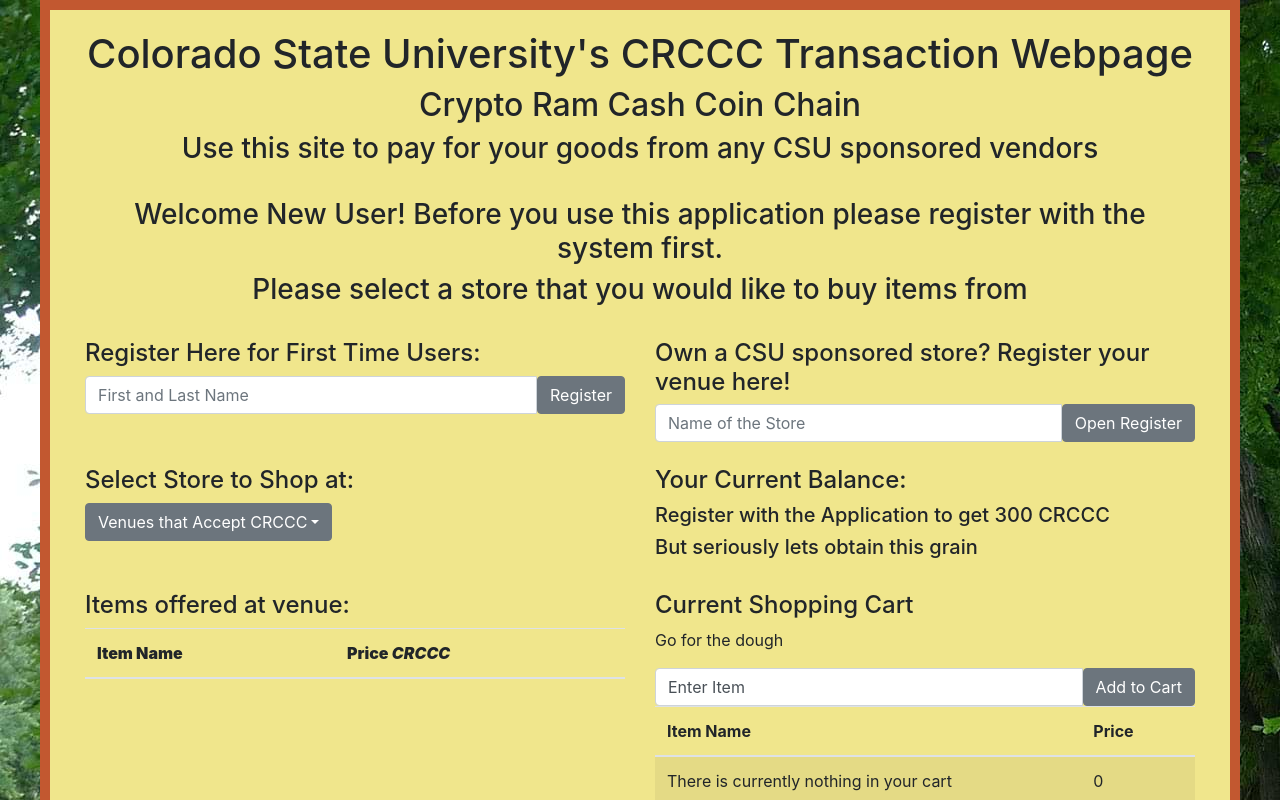
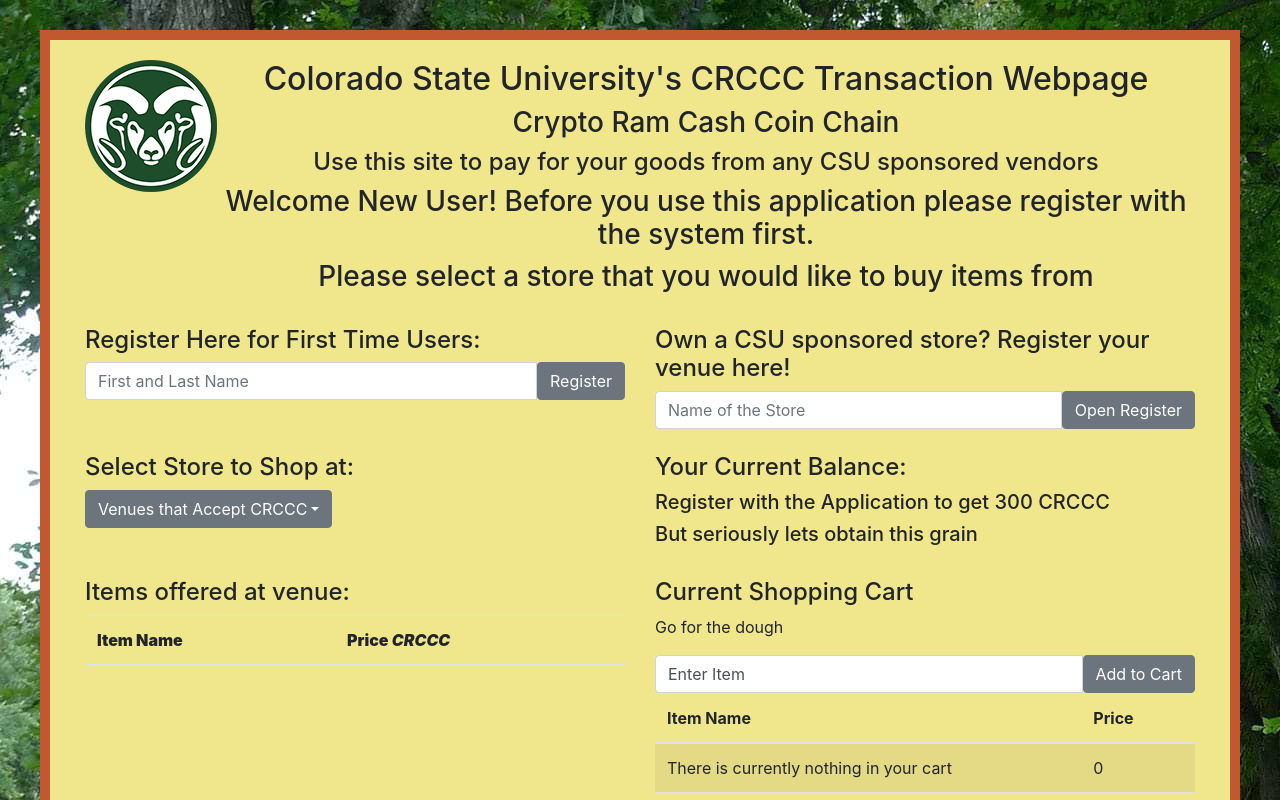
Before and after one commit to 0kayla0/TermProject, a React (Create React App) app in the folder crccc-token/: page / in a window 1280 px wide. Shown: the top 800 px of the page. Built offline with nearby package versions, Linux system fonts and the light colour scheme.

Commit message:
Looking nicer with the logo

```diff
--- a/crccc-token/src/App.css
+++ b/crccc-token/src/App.css
@@ -8,10 +8,12 @@
     /*height: fit-content;*/
     margin-left: auto;
     margin-right: auto;
+    margin-top: 30px;
     border-style: solid;
     border-color: #c25830;
     border-width: 10px;
     padding-top: 20px;
     padding-left: 20px;
     padding-right: 20px;
+
 }
--- a/crccc-token/src/App.js
+++ b/crccc-token/src/App.js
@@ -1,7 +1,8 @@
 import React, {Component} from 'react';
-import { Container, Row, Col } from 'reactstrap';
+import { Container, Row, Col, Media } from 'reactstrap';
 
 import "./App.css";
+import ramLogo from "./Resources/CSU-Ram.png";
 
 import CurrentVendor from "./Components/CurrentVendor";
 import CloseRegister from "./Components/CloseRegister";
@@ -87,17 +88,37 @@
             welcome = "Hello " + this.state.acct_name + ", time to spend some mad crypto."
         }
 
+
+        /*
+        * <div id={"logo"}>
+
+                                </div>
+                                <div id={"header"}>
+
+                                    <h3 align="center">Use this site to pay for your goods from any CSU sponsored vendors</h3>
+                                    <br/>
+
+                                </div>**/
+
         return (
             <div id={"application"}>
                 <Container>
                     <Row>
                         <Col>
-                            <h1 align="center">Colorado State University's CRCCC Transaction Webpage</h1>
-                            <h2 align="center">Crypto Ram Cash Coin Chain</h2>
-                            <h3 align="center">Use this site to pay for your goods from any CSU sponsored vendors</h3>
-                            <br/>
-                            <h3 align="center">{welcome}</h3>
-                            <h3 align="center">{regName}</h3>
+                            <Media>
+                                <Media left href="#">
+                                    <Media object src={ramLogo} alt="PNG of CSU logo" />
+                                </Media>
+                                <Media body>
+                                    <Media heading>
+                                        <h2 align="center">Colorado State University's CRCCC Transaction Webpage</h2>
+                                        <h3 align="center">Crypto Ram Cash Coin Chain</h3>
+                                        <h4 align="center">Use this site to pay for your goods from any CSU sponsored vendors</h4>
+                                    </Media>
+                                    <h3 align="center">{welcome}</h3>
+                                    <h3 align="center">{regName}</h3>
+                                </Media>
+                            </Media>
                         </Col>
                     </Row>
                     <br/>
```
Also changed, not shown: crccc-token/src/Resources/CSU-Ram.png (added).
